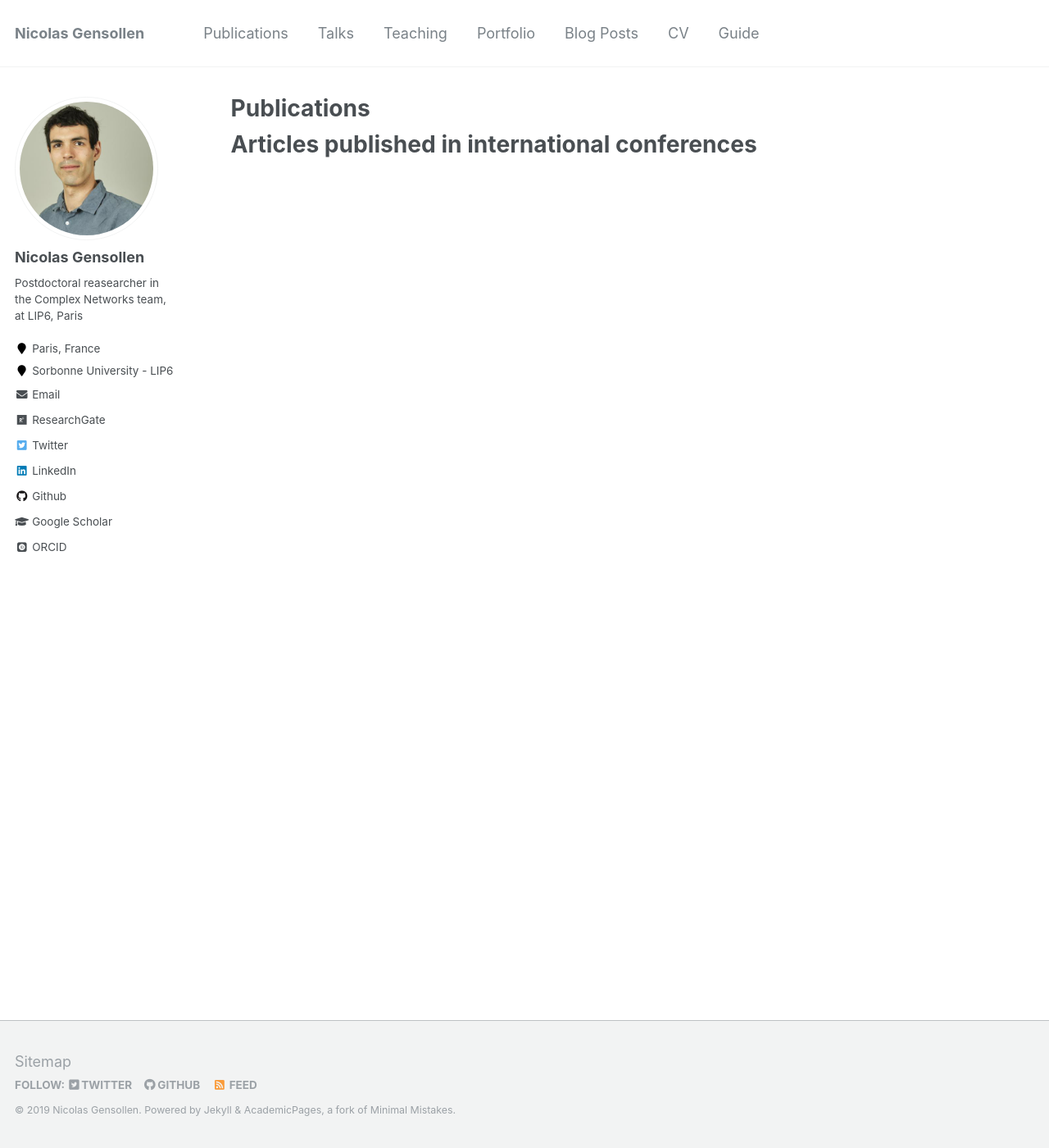
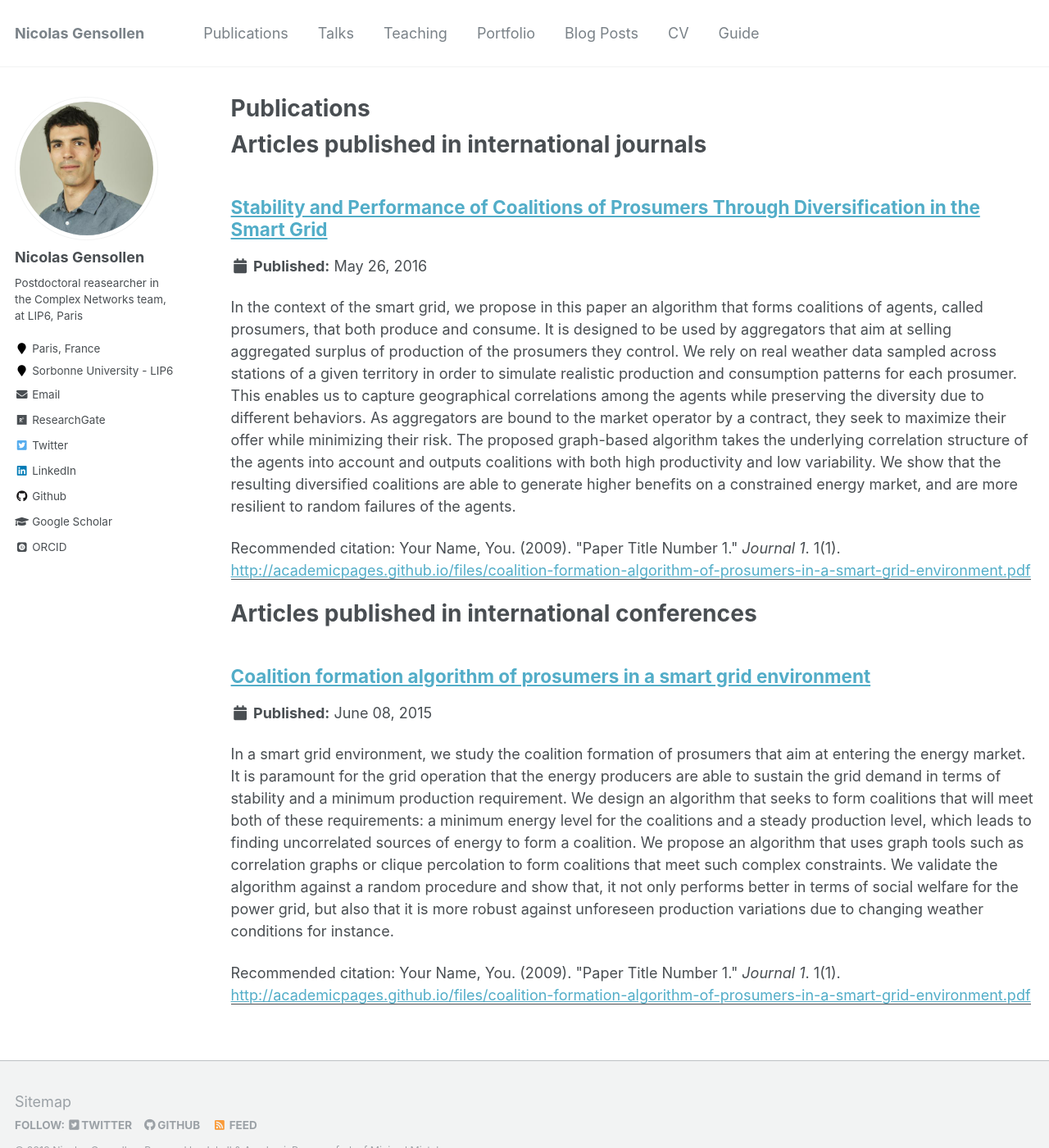
Before and after one commit to NicolasGensollen/nicolasgensollen.github.io, a Jekyll site: the page built from _pages/publications.md, in a window 1280 px wide and 1400 px high. Shown: the whole window at 82% size. Built offline with Jekyll 4.4.1, drawn with Linux system fonts in a browser that asks for light colours; some web fonts are replaced.

Commit message:
Try to split publications

```diff
--- a/_config.yml
+++ b/_config.yml
@@ -187,7 +187,12 @@ collections:
   talks:
     output: true
     permalink: /:collection/:path/
-
+  conference_publications:
+    output: true
+    permalink: /:collection/:path/
+  journal_publications:
+    output: true
+    permalink: /:collection/:path/
 
 # Defaults
 defaults:
--- /dev/null
+++ b/_journal_publications/2016-05-26-stability-and-performance-of-coalitions-of-prosumers-through-diversification-in-the-smart-grid.md
@@ -0,0 +1,18 @@
+---
+title: "Stability and Performance of Coalitions of Prosumers Through Diversification in the Smart Grid"
+collection: journal_publications
+permalink: /publication/journal/2016-05-26-stability-and-performance-of-coalitions-of-prosumers-through-diversification-in-the-smart-grid
+excerpt: 'In the context of the smart grid, we propose in this paper an algorithm that forms coalitions of agents, called prosumers, that both produce and consume. It is designed to be used by aggregators that aim at selling aggregated surplus of production of the prosumers they control. We rely on real weather data sampled across stations of a given territory in order to simulate realistic production and consumption patterns for each prosumer. This enables us to capture geographical
+correlations among the agents while preserving the diversity due to different behaviors. As aggregators are bound to the market operator by a contract, they seek to maximize their offer while minimizing their risk. The proposed graph-based algorithm takes the underlying correlation structure of the agents into account and outputs coalitions with both high productivity and low variability. We show that the resulting diversified coalitions are able to generate higher benefits on a constrained
+energy market, and are more resilient to random failures of the agents.'
+date: 2016-05-26
+venue: '2018 IEEE Transactions on Smart Grid (Volume: 9, Issue: 2, March 2018)'
+paperurl: 'http://academicpages.github.io/files/coalition-formation-algorithm-of-prosumers-in-a-smart-grid-environment.pdf'
+citation: 'Your Name, You. (2009). &quot;Paper Title Number 1.&quot; <i>Journal 1</i>. 1(1).'
+---
+In the context of the smart grid, we propose in this paper an algorithm that forms coalitions of agents, called prosumers, that both produce and consume. It is designed to be used by aggregators that aim at selling aggregated surplus of production of the prosumers they control. We rely on real weather data sampled across stations of a given territory in order to simulate realistic production and consumption patterns for each prosumer. This enables us to capture geographical correlations among
+the agents while preserving the diversity due to different behaviors. As aggregators are bound to the market operator by a contract, they seek to maximize their offer while minimizing their risk. The proposed graph-based algorithm takes the underlying correlation structure of the agents into account and outputs coalitions with both high productivity and low variability. We show that the resulting diversified coalitions are able to generate higher benefits on a constrained energy market, and
+are more resilient to random failures of the agents.
+[Download paper here](http://academicpages.github.io/files/coalition-formation-algorithm-of-prosumers-in-a-smart-grid-environment.pdf)
+
+Recommended citation: Your Name, You. (2009). "Paper Title Number 1." <i>Journal 1</i>. 1(1).
--- a/_pages/publications.md
+++ b/_pages/publications.md
@@ -12,6 +12,15 @@ author_profile: true
 {% include base_path %}
 
 
+
+Articles published in international journals
+======
+
+{% for post in site.journal_publications reversed %}
+   {% include archive-single.html %}
+{% endfor %}
+
+
 Articles published in international conferences
 ======
 
```
